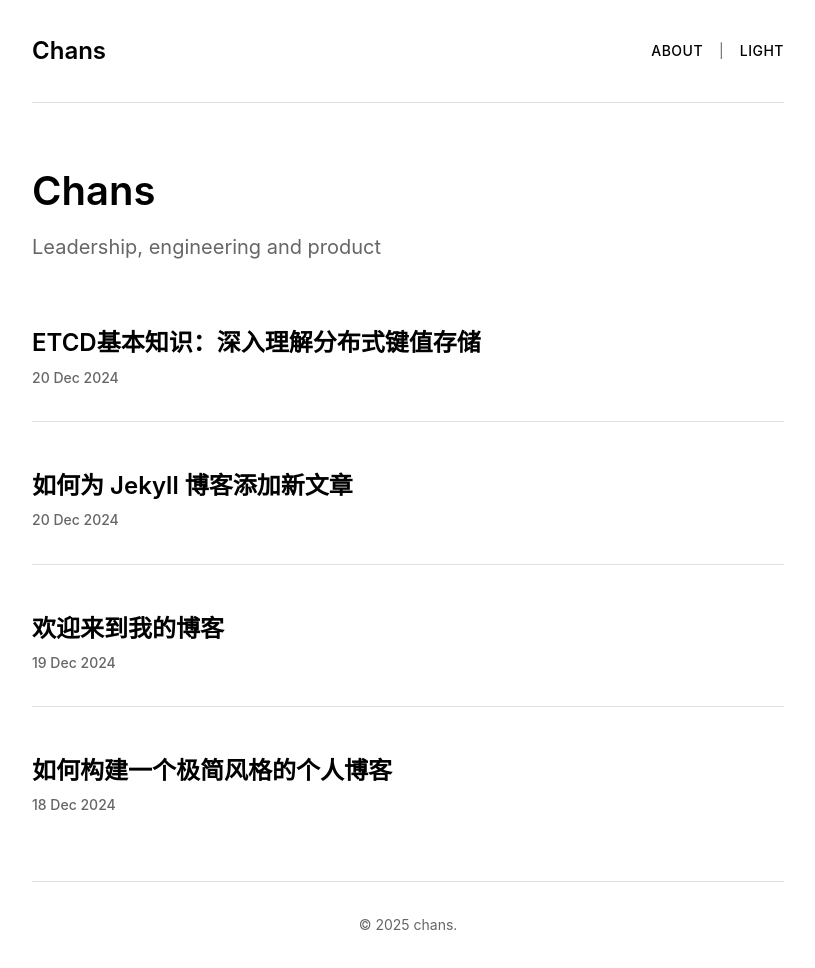
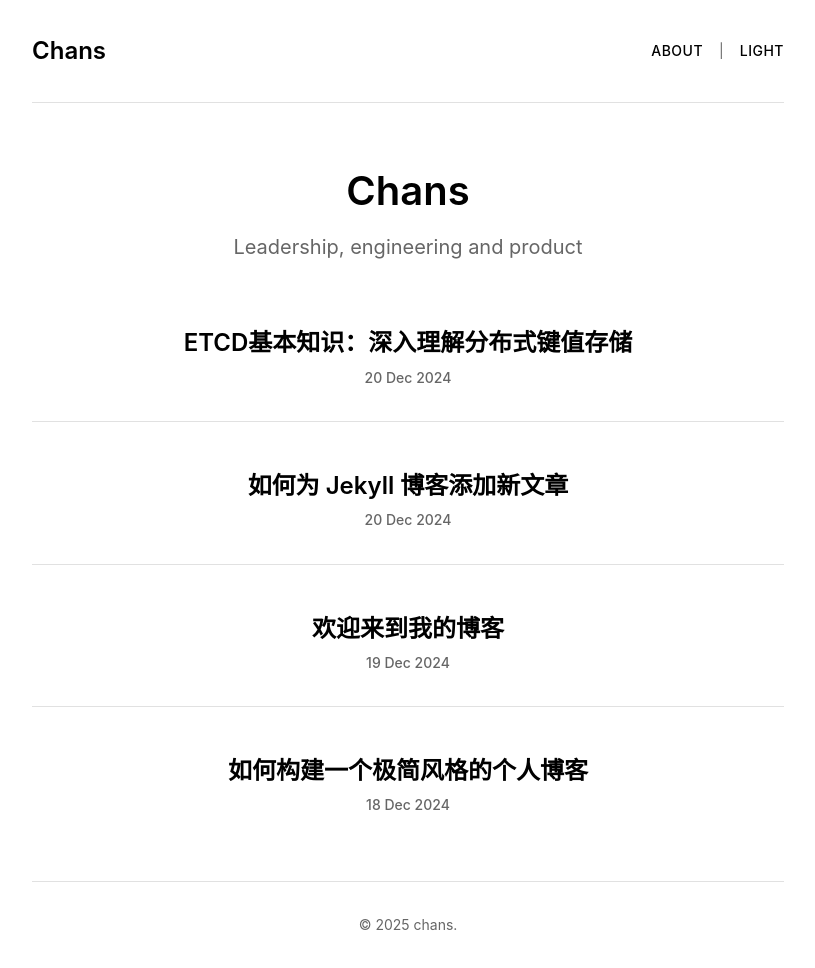
Before and after one commit to chanslights/blog, a Jekyll site: the page built from index.html, in a window 1280 px wide. Shown: the whole page, without its empty margins (232-1047 px from the left). Built offline with Jekyll 4.4.1, drawn with Linux system fonts in a browser that asks for light colours.

Commit message:
标题居中

```diff
--- a/assets/css/main.css
+++ b/assets/css/main.css
@@ -157,6 +157,7 @@ body {
 /* Homepage */
 .home-header {
     margin-bottom: var(--spacing-xxl);
+    text-align: center; /* 居中显示博客名称和描述 */
 }
 
 .home-title {
@@ -175,6 +176,12 @@ body {
 /* Posts List */
 .posts-list {
     list-style: none;
+    text-align: center; /* 居中显示文章列表 */
+}
+
+/* Empty State */
+.empty-state {
+    text-align: center; /* 居中显示空状态 */
 }
 
 .post-item {
@@ -194,6 +201,7 @@ body {
     font-weight: 600;
     margin-bottom: var(--spacing-xs);
     line-height: 1.3;
+    text-align: center; /* 居中显示文章标题 */
 }
 
 .post-item-title a {
@@ -210,6 +218,7 @@ body {
     font-size: var(--font-size-small);
     color: var(--text-secondary);
     font-weight: 500;
+    text-align: center; /* 居中显示日期 */
 }
 
 /* Post Content */
```
